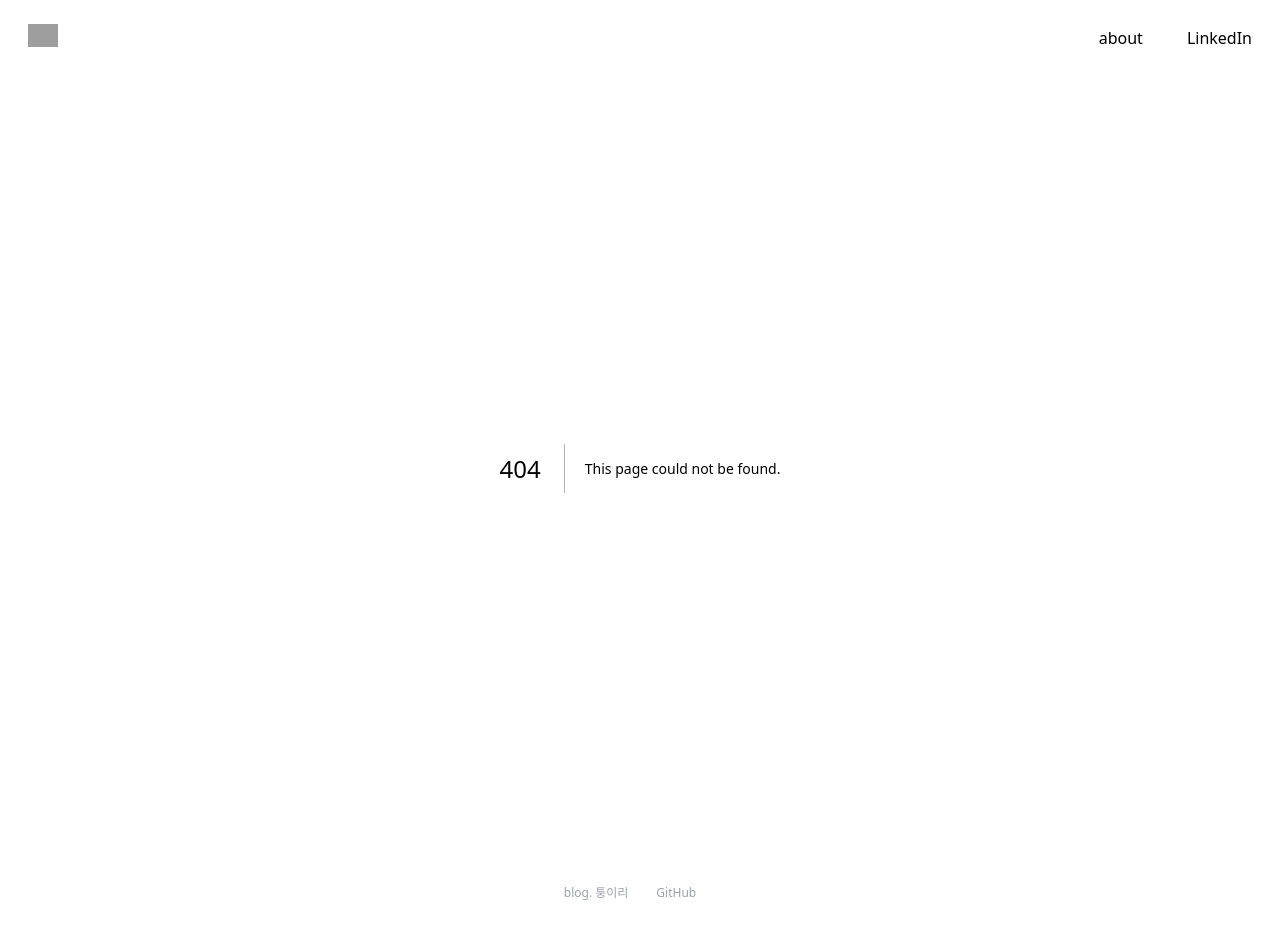
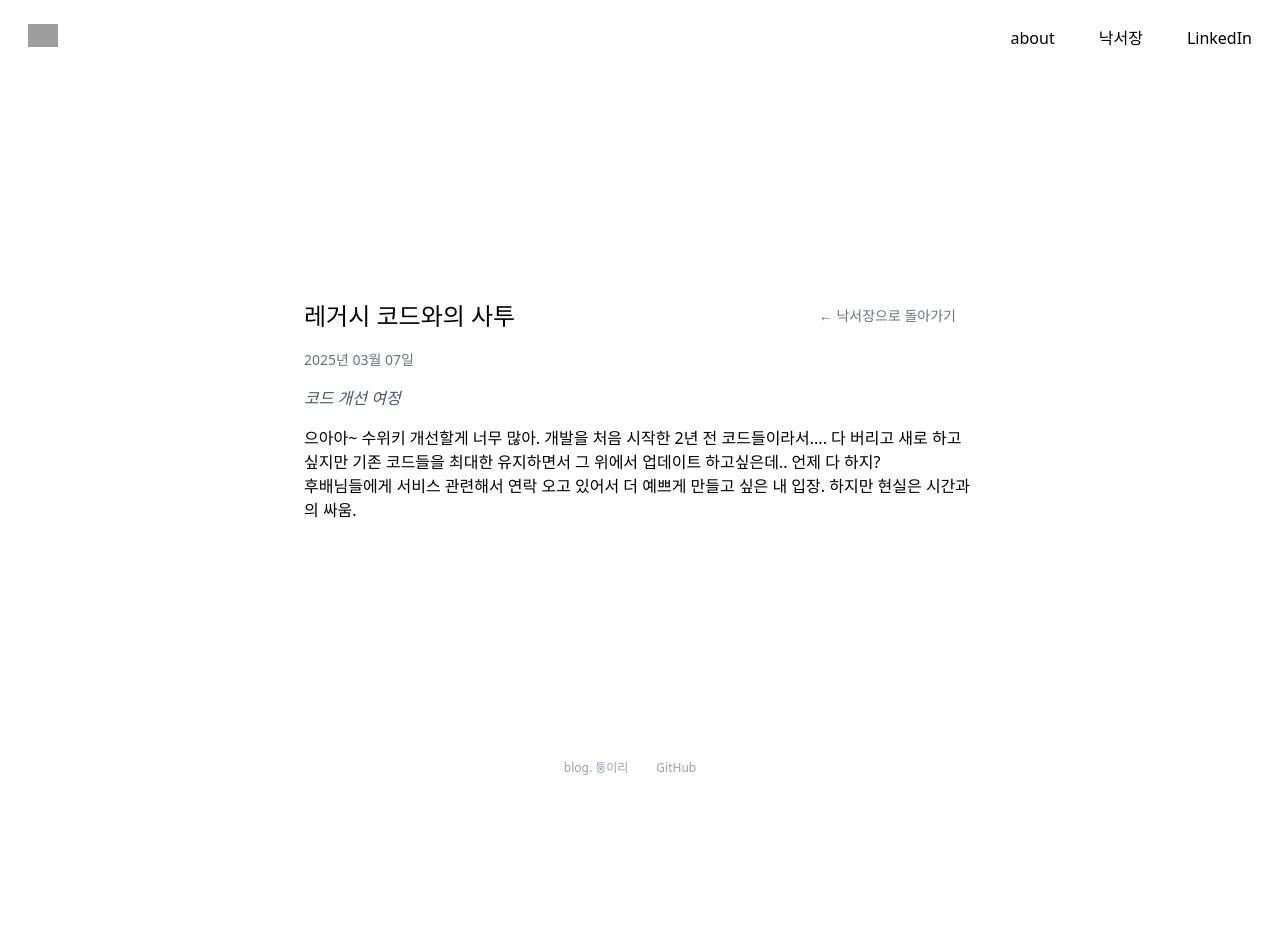
Before and after one commit to tooooo1/blog, a Next.js app: page /scribble/2025-03-07 in a window 1280 px wide. Before the commit this address had no page. After the commit the page ends 800 px from the top, so only its background shows below. Built offline with nearby package versions, Linux system fonts and the light colour scheme; grey boxes are pictures that could not be loaded.

Commit message:
0307 일기

```diff
--- a/app/layout.tsx
+++ b/app/layout.tsx
@@ -40,6 +40,9 @@ export default function RootLayout({
                 <Link href="/about">about</Link>
               </li>
               <li>
+                <Link href="/scribble">낙서장</Link>
+              </li>
+              <li>
                 <a target="_blank" href="https://www.linkedin.com/in/tooo1">
                   LinkedIn
                 </a>
--- /dev/null
+++ b/app/scribble/[date]/page.tsx
@@ -0,0 +1,73 @@
+import { getScribbles } from "@/utils/getScribbles";
+import { MDXRemote } from "next-mdx-remote/rsc";
+import Link from "next/link";
+import { notFound } from "next/navigation";
+
+interface ScribblePageProps {
+  params: { date: string };
+}
+
+export const generateMetadata = async ({ params }: ScribblePageProps) => {
+  const { date } = params;
+  const scribbles = getScribbles();
+
+  const scribble = scribbles.find((scribble) => scribble.date === date);
+  const ogImage = scribble?.image ? scribble.image : "/opengraph-image.jpg";
+
+  return {
+    title: scribble?.title || `${date}의 낙서`,
+    description: scribble?.description || "낙서장 글입니다.",
+    openGraph: {
+      publishedTime: scribble?.date,
+      images: [ogImage],
+    },
+  };
+};
+
+export default function ScribblePage({ params }: ScribblePageProps) {
+  const { date } = params;
+  const scribbles = getScribbles();
+
+  const scribble = scribbles.find((scribble) => scribble.date === date);
+
+  if (!scribble) {
+    return notFound();
+  }
+
+  return (
+    <article className="w-full max-w-2xl">
+      <header>
+        <div className="flex justify-between items-center mb-2">
+          <h1 className="text-2xl font-medium">{scribble.title}</h1>
+          <Link
+            href="/scribble"
+            className="text-sm text-gray-500 hover:text-gray-700"
+          >
+            ← 낙서장으로 돌아가기
+          </Link>
+        </div>
+        <time
+          dateTime={scribble.date}
+          className="text-gray-500 text-sm block mb-4"
+        >
+          {scribble.formattedDate}
+        </time>
+        {scribble.description ? (
+          <p className="text-gray-600 dark:text-gray-400 italic mb-4">
+            {scribble.description}
+          </p>
+        ) : null}
+        {scribble.image ? (
+          <figure className="mb-6">
+            <img
+              src={scribble.image}
+              alt={scribble.title}
+              className="w-full h-auto rounded-lg"
+            />
+          </figure>
+        ) : null}
+      </header>
+      <MDXRemote source={scribble.content} />
+    </article>
+  );
+}
--- /dev/null
+++ b/app/scribble/page.tsx
@@ -0,0 +1,42 @@
+import { getScribbles, Scribble } from "@/utils/getScribbles";
+import Link from "next/link";
+
+export const metadata = {
+  title: "낙서장",
+  description: "생각나는 대로 자유롭게 적는 공간입니다.",
+};
+
+export default function ScribblePage() {
+  const scribbles = getScribbles();
+
+  return (
+    <article className="flex flex-col gap-4 w-full max-w-2xl">
+      <h1 className="text-2xl font-medium">낙서장</h1>
+      <h2 className="text-sm text-gray-500">
+        생각나는 대로 자유롭게 적는 공간입니다.
+      </h2>
+
+      {scribbles.length > 0 ? (
+        <ul className="space-y-3">
+          {scribbles.map((scribble: Scribble) => (
+            <li key={scribble.date} className="border-b border-gray-100 pb-3">
+              <Link href={`/scribble/${scribble.date}`} className="block">
+                <h3 className="text-lg font-medium text-blue-600 hover:underline">
+                  {scribble.title}
+                </h3>
+                <div className="text-sm">{scribble.formattedDate}</div>
+                {scribble.description ? (
+                  <p className="mt-1 text-sm">{scribble.description}</p>
+                ) : null}
+              </Link>
+            </li>
+          ))}
+        </ul>
+      ) : (
+        <p className="mt-6 p-4 bg-gray-50 rounded-md">
+          아직 작성된 낙서가 없습니다.
+        </p>
+      )}
+    </article>
+  );
+}
--- a/package.json
+++ b/package.json
@@ -14,7 +14,9 @@
     "@next/mdx": "^14.2.14",
     "@supabase/ssr": "^0.5.1",
     "@tanstack/react-query": "^5.59.0",
+    "gray-matter": "^4.0.3",
     "next": "14.2.13",
+    "next-mdx-remote": "^5.0.0",
     "react": "^18.3.1",
     "react-dom": "^18.3.1",
     "remark-gfm": "^4.0.0"
--- /dev/null
+++ b/src/scribbles/2025-03-07.mdx
@@ -0,0 +1,8 @@
+---
+title: 레거시 코드와의 사투
+description: 코드 개선 여정
+---
+
+으아아~ 수위키 개선할게 너무 많아. 개발을 처음 시작한 2년 전 코드들이라서.... 다 버리고 새로 하고싶지만 기존 코드들을 최대한 유지하면서 그 위에서 업데이트 하고싶은데.. 언제 다 하지?
+
+후배님들에게 서비스 관련해서 연락 오고 있어서 더 예쁘게 만들고 싶은 내 입장. 하지만 현실은 시간과의 싸움.
--- /dev/null
+++ b/src/utils/getScribbles.ts
@@ -0,0 +1,55 @@
+import fs from "fs";
+import path from "path";
+import matter from "gray-matter";
+
+export interface Scribble {
+  date: string;
+  formattedDate: string;
+  title: string;
+  description?: string;
+  content: string;
+  image?: string;
+}
+
+export const getScribbles = () => {
+  const scribbleDirectory = path.join(process.cwd(), "src", "scribbles");
+
+  if (!fs.existsSync(scribbleDirectory)) {
+    return [];
+  }
+
+  const fileNames = fs.readdirSync(scribbleDirectory);
+  const mdxFiles = fileNames.filter((fileName) => fileName.endsWith(".mdx"));
+
+  const scribbles = mdxFiles.map((fileName) => {
+    const filePath = path.join(scribbleDirectory, fileName);
+
+    const fileContents = fs.readFileSync(filePath, "utf8");
+
+    const { data, content } = matter(fileContents);
+
+    const date = fileName.replace(/\.mdx$/, "");
+
+    const formattedDate = formatDate(date);
+
+    return {
+      date,
+      formattedDate,
+      title: data.title || `${formattedDate}의 낙서`,
+      description: data.description,
+      content,
+      image: data.image,
+    };
+  });
+
+  return scribbles.sort((a, b) => (a.date > b.date ? -1 : 1));
+};
+
+const formatDate = (dateString: string) => {
+  try {
+    const [year, month, day] = dateString.split("-");
+    return `${year}년 ${month}월 ${day}일`;
+  } catch (e) {
+    return dateString;
+  }
+};
```
Also changed, not shown: 1 other file (tests, documents, lock files or other folders).
